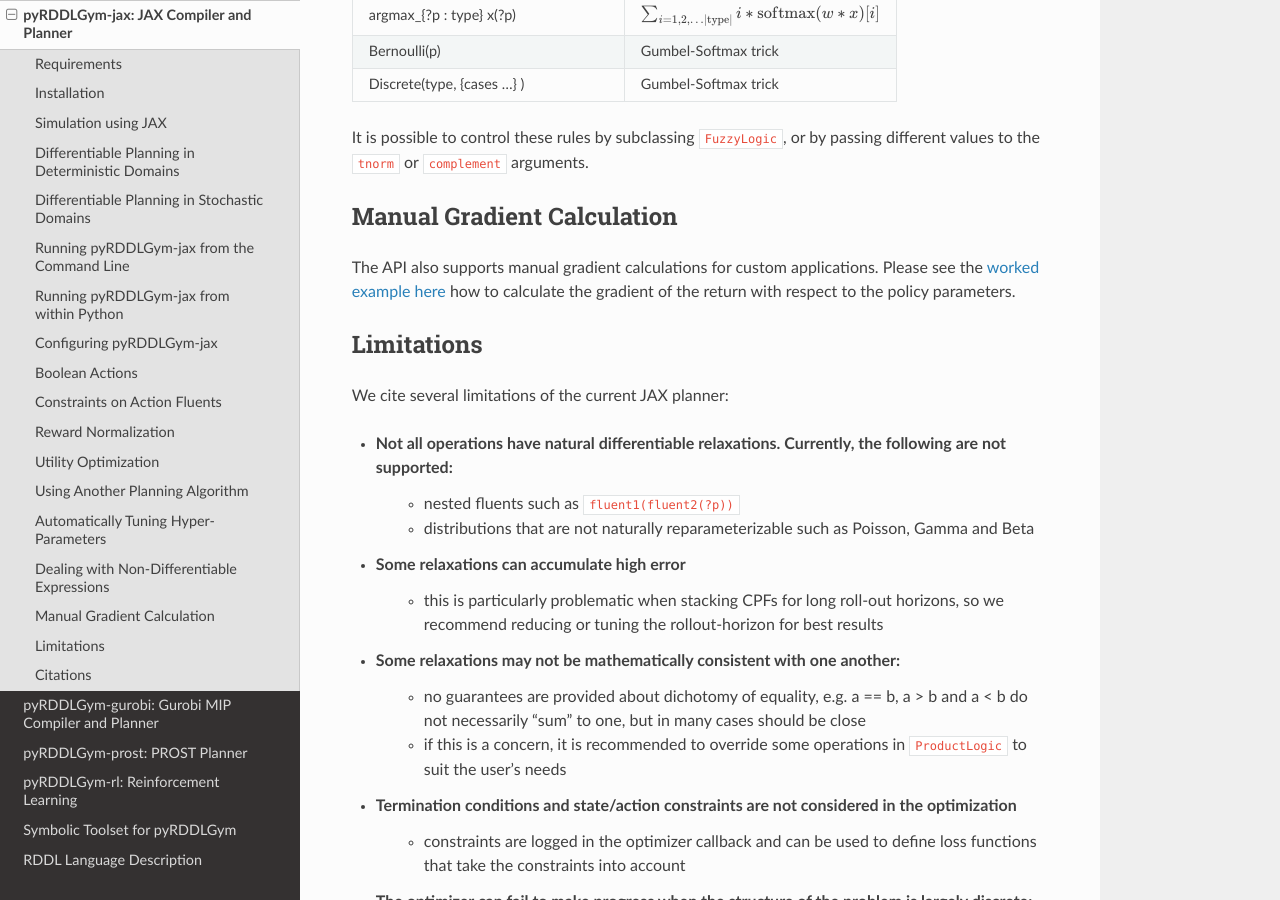
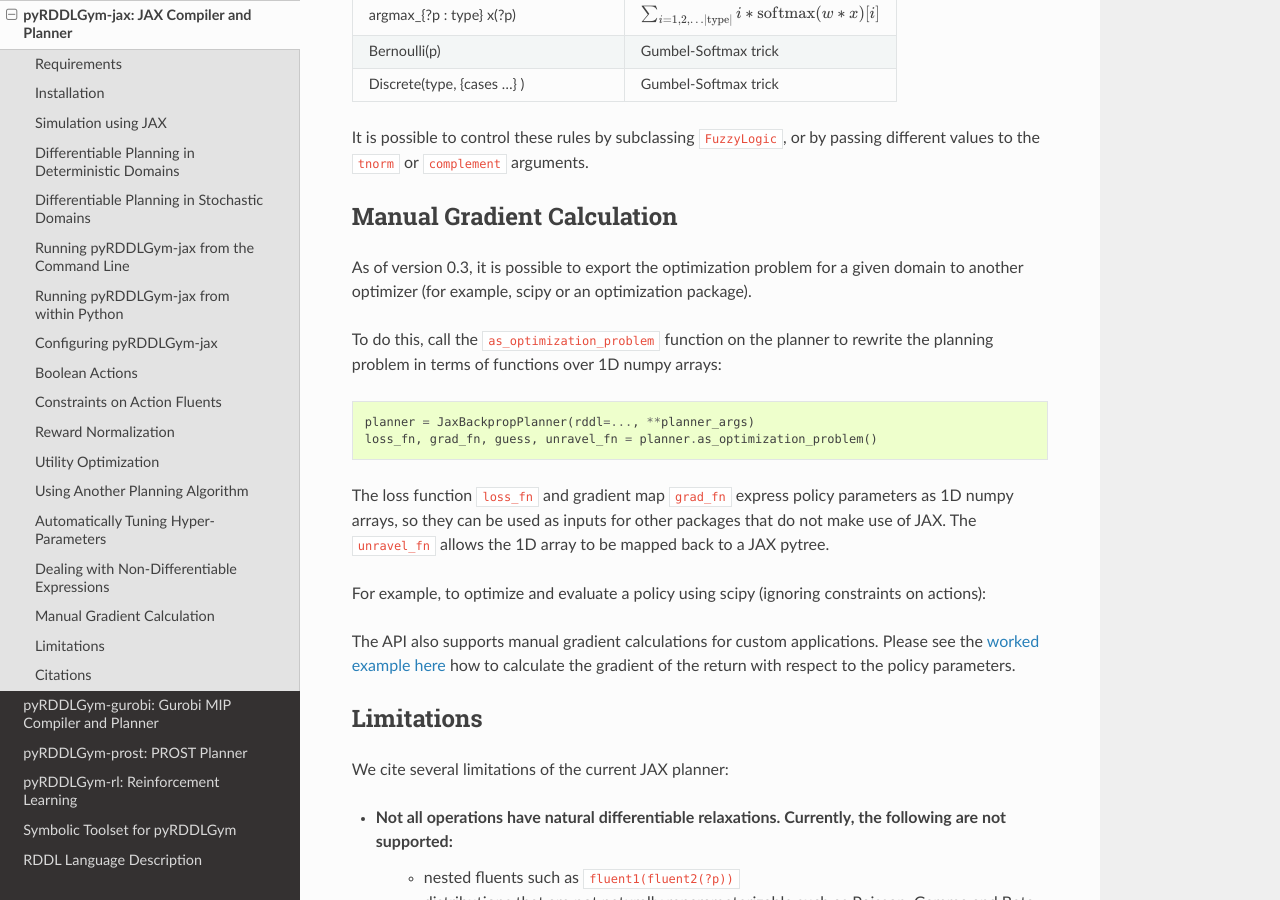
Before and after one commit to pyrddlgym-project/pyRDDLGym, a Sphinx documentation site: the page built from docs/jax.rst, in a window 1280 px wide and 900 px high, scrolled down 13900 px. Built offline with Sphinx 7.4.7 and the Read the Docs theme 2.0.0, drawn with Linux system fonts in a browser that asks for light colours.

Commit message:
Add scipy example to jax docs

```diff
--- a/docs/jax.rst
+++ b/docs/jax.rst
@@ -747,6 +747,34 @@ passing different values to the ``tnorm`` or ``complement`` arguments.
 Manual Gradient Calculation
 -------------------
 
+As of version 0.3, it is possible to export the optimization problem for a given domain
+to another optimizer (for example, scipy or an optimization package).
+
+To do this, call the ``as_optimization_problem`` function on the planner to rewrite
+the planning problem in terms of functions over 1D numpy arrays:
+
+.. code-block:: python
+
+    planner = JaxBackpropPlanner(rddl=..., **planner_args)
+    loss_fn, grad_fn, guess, unravel_fn = planner.as_optimization_problem()
+
+The loss function ``loss_fn`` and gradient map ``grad_fn`` express policy parameters as 1D numpy arrays,
+so they can be used as inputs for other packages that do not make use of JAX. The
+``unravel_fn`` allows the 1D array to be mapped back to a JAX pytree.
+
+For example, to optimize and evaluate a policy using scipy (ignoring constraints on actions):
+
+.. code-block:: python
+    from scipy.optimize import minimize
+
+    # compute optimal policy parameters
+    opt = minimize(loss_fn, jac=grad_fn, x0=guess, method='L-BFGS-B', options={'disp': True})
+    params = unravel_fn(opt.x)
+
+    # evaluate the optimal plan as usual
+    controller = JaxOfflineController(planner, params=params, **train_args)
+    controller.evaluate(env, episodes=episodes, verbose=True, render=True)
+
 The API also supports manual gradient calculations for custom applications.
 Please see the `worked example here <https://github.com/pyrddlgym-project/pyRDDLGym-jax/blob/main/pyRDDLGym_jax/examples/run_gradient.py>`_
 how to calculate the gradient of the return with respect to the policy parameters.
```
